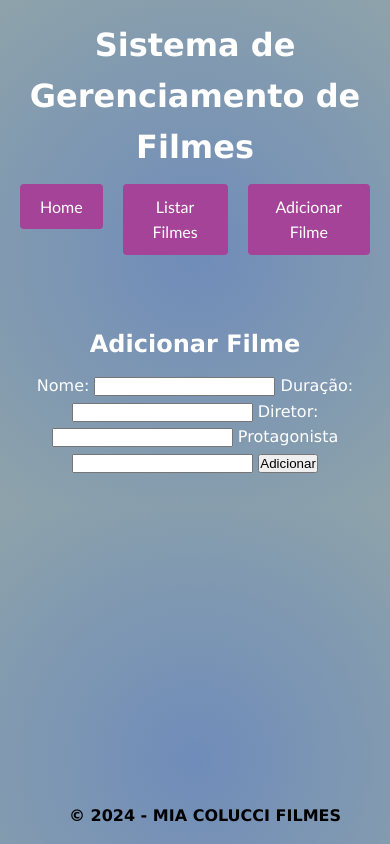
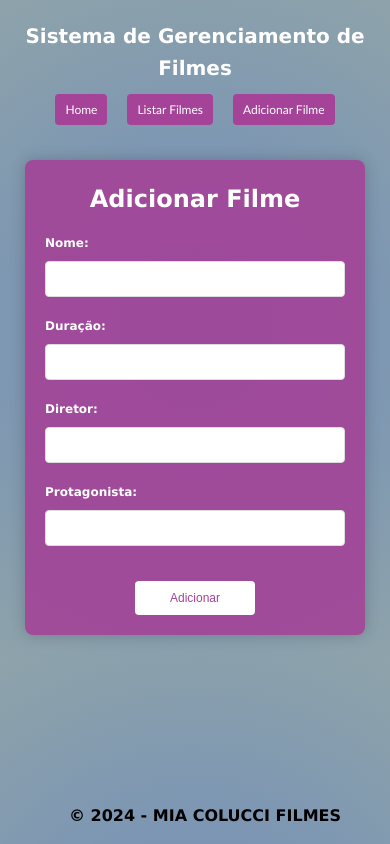
Before and after one commit to IzesStella/strapasCRUD, a PHP site: page /php/create-filme.php in a window 390 px wide. Run offline with PHP 8.4, Linux system fonts and the light colour scheme.

Commit message:
estilização de add filmes, tentando ficar responsivo e inicio de JS

```diff
--- a/css/style.css
+++ b/css/style.css
@@ -26,11 +26,51 @@ header h1 {
     margin-bottom: 10px;
 }
 
-main { /*seja bem vinde*/
-    margin: 40px auto 0;
+@media (max-width: 768px) {
+    header h1 {
+        font-size: 20px;
+    }
+}
+
+main {
     padding: 20px;
     text-align: center;
     color: #ffffff;
+    flex: 1;
+    display: flex;
+    margin: 10px auto 0;
+    flex-direction: column; /* Alinha o conteúdo verticalmente */
+    justify-content: center;
+}
+
+#searchInput {
+    width: 300px; /* Ajuste a largura conforme necessário */
+    padding: 5px; /* Ajuste o padding para uma caixa de pesquisa menor */
+    margin-bottom: 20px;
+    border: 1px solid #ccc;
+    border-radius: 5px; /* Define bordas arredondadas */
+    font-size: 14px; /* Reduz o tamanho da fonte para se ajustar à caixa menor */
+    font-family: monospace;
+    box-shadow: 0 0 5px rgba(0, 0, 0, 0.2); /* Adiciona sombra sutil ao redor da caixa */
+}
+
+.image {
+    display: flex;
+    justify-content: center;
+    margin-top: 20px;
+}
+
+.image img {
+    max-width: 100%;
+    height: auto;
+    border-radius: 8px;
+    box-shadow: 0 0 10px rgba(0, 0, 0, 0.2);
+}
+
+@media (max-width: 768px) {
+    main {
+        padding: 15px;
+    }
 }
 
 
@@ -47,13 +87,14 @@ footer {
     width: 100%;
     bottom: 0;
     font-weight: bold;
+    align-items: center;
+    margin-top: auto;
 }
 
 
 .menu {
     list-style: none; /* Remove os pontos da lista */
     padding: 0;
-
     margin: 0;
     display: flex;
     justify-content: center; /* Centraliza os itens do menu */
@@ -76,6 +117,13 @@ footer {
     transition: background-color 0.3s, transform 0.2s; /* Transições */
 }
 
+@media (max-width: 480px) {
+    .menu a.button {
+        font-size: 12px;
+        padding: 6px 10px;
+    }
+}
+
 .menu a.button:hover {
     background-color: #d8a4da; /* Cor de fundo quando o mouse está sobre o botão */
     transform: scale(1.05); /* Aumenta o botão um poquin quando o mouse está sobre ele */
@@ -88,18 +136,18 @@ footer {
 
 table {
     margin: 10px auto;
-    width: 100%; /* Faz a tabela ocupar toda a largura disponível */
+    width: 100%;
     border-collapse: collapse;
     background-color: #ffffff;
-    border-radius: 8px; /* Adiciona cantos arredondados na tabela */
+    border-radius: 8px;
     overflow: hidden;
-    box-shadow: 0 0 10px rgba(0, 0, 0, 0.1); /* Adiciona uma sombra leve ao redor da tabela */
+    box-shadow: 0 0 10px rgba(0, 0, 0, 0.1);
     font-family: Verdana, Geneva, Tahoma, sans-serif;
 }
 
 table thead {
     background-color: #a44397;
-    color: #ffffff; /* Texto branco para contraste */
+    color: #ffffff;
 }
 
 /*células no cabeçalho da tabela */
@@ -120,7 +168,7 @@ table tbody td {
     font-size: 15px;
 }
 
-/* Estilo ao passar o mouse sobre uma linha da tabela */
+/* ao passar o mouse sobre uma linha da tabela */
 table tbody tr:hover {
     background-color: #d8a4da;
 }
@@ -151,6 +199,13 @@ table tbody td a {
     transition: background-color 0.3s, transform 0.2s;
 }
 
+@media (max-width: 480px) {
+    table tbody td a {
+        font-size: 12px;
+        padding: 6px 10px;
+    }
+}
+
 /*ao passar o mouse */
 table tbody td a:hover {
     background-color: #ac59ae;
@@ -162,3 +217,86 @@ table tbody td a:active {
     background-color: #000000;
     transform: scale(0.98); /* Leve redução do botão */
 }
+
+form {
+    width: 50%; /* Reduz a largura do formulário */
+    margin: 20px auto;
+    padding: 20px; /* Espaçamento interno do formulário */
+    background-color: rgba(164, 67, 151, 0.9);
+    border-radius: 8px;
+    box-shadow: 0 0 15px rgba(0, 0, 0, 0.2);
+    box-sizing: border-box;
+    text-align: center; /* Centraliza o conteúdo dentro do formulário */
+    margin: 0 auto;  /*Remove a margem superior para posicionar o formulário mais próximo do cabeçalho */
+}
+
+form label {
+    display: inline-block; /* Mantém label e input na mesma linha */
+    width: 100%;
+    margin-bottom: 8px;
+    color: #ffffff;
+    font-weight: bold;
+    font-size: 16px;
+    text-align: left;
+}
+
+form input[type="text"] {
+    width: 100%;
+    padding: 10px; /* Espaçamento interno dos campos */
+    margin-bottom: 15px;
+    border: 1px solid #ddd;
+    border-radius: 4px;
+    font-size: 16px; /* Tamanho da fonte dos campos */
+    box-sizing: border-box;
+}
+
+form button[type="submit"] {
+    width: 40%;
+    padding: 10px;
+    background-color: #ffffff;
+    color: #a44397;
+    border: none;
+    border-radius: 4px;
+    font-size: 16px; /* Tamanho da fonte do botão */
+    cursor: pointer; /* Cursor de mão ao passar o mouse */
+    transition: background-color 0.3s, transform 0.2s;
+    margin-top: 20px;
+}
+
+form button[type="submit"]:hover {
+    background-color: #d8a4da; /* Cor de fundo ao passar o mouse */
+    transform: scale(1.05); /* Aumenta o botão ao passar o mouse */
+}
+
+form button[type="submit"]:active {
+    background-color: #a44397; /* Cor de fundo ao clicar */
+    transform: scale(0.98);
+}
+
+@media (max-width: 768px) {
+    form {
+        width: 95%; /* Aumenta a largura em telas menores */
+    }
+
+    form label {
+        font-size: 14px; /* Reduz o tamanho da fonte */
+    }
+
+    form input[type="text"], form button[type="submit"] {
+        font-size: 14px; /* Reduz o tamanho da fonte dos campos e botões */
+    }
+}
+
+@media (max-width: 480px) {
+    form {
+        width: 100%; /* Ajusta a largura para ocupar toda a tela em dispositivos muito pequenos */
+    }
+
+    form label {
+        font-size: 12px;
+    }
+
+    form input[type="text"], form button[type="submit"] {
+        font-size: 12px; /* Reduz ainda mais o tamanho da fonte em dispositivos muito pequenos */
+    }
+}
--- a/php/create-filme.php
+++ b/php/create-filme.php
@@ -33,22 +33,32 @@ if ($_SERVER['REQUEST_METHOD'] == 'POST') {
     </header>
 
     <main>
-        <h2>Adicionar Filme</h2>
         <form method="POST">
+            <div class="form-header">
+                <h2>Adicionar Filme</h2>
+            </div>
+            <div class="form-body">
             <label for="nome">Nome:</label>
             <input type="text" id="nome" name="nome" required>
+
             <label for="duracao">Duração:</label>
             <input type="text" id="duracao" name="duracao" required>
+
             <label for="diretor">Diretor:</label>
             <input type="text" id="diretor" name="diretor" required>
-            <label for="protagonista">Protagonista</label>
+
+            <label for="protagonista">Protagonista:</label>
             <input type="text" id="protagonista" name="protagonista" required>
+
             <button type="submit">Adicionar</button>
+            </div>
         </form>
+
     </main>
 
     <footer>
         <p>&copy; 2024 - MIA COLUCCI FILMES</p>
     </footer>
+
 </body>
 </html>
```
Also changed, not shown: index.php (+6 -1 lines), php/index-filme.php (+18 -0 lines), php/read-filme.php (+16 -0 lines), tirandochapeu.gif (added).
